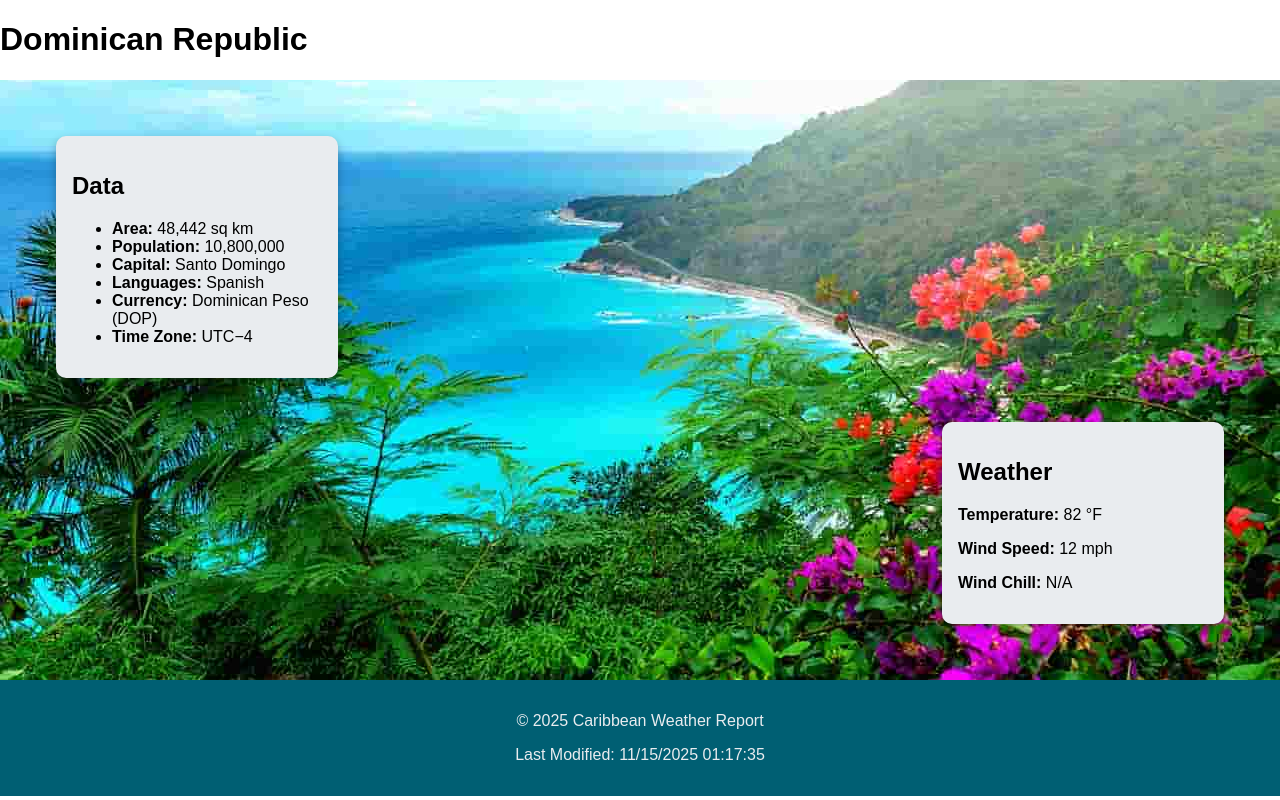
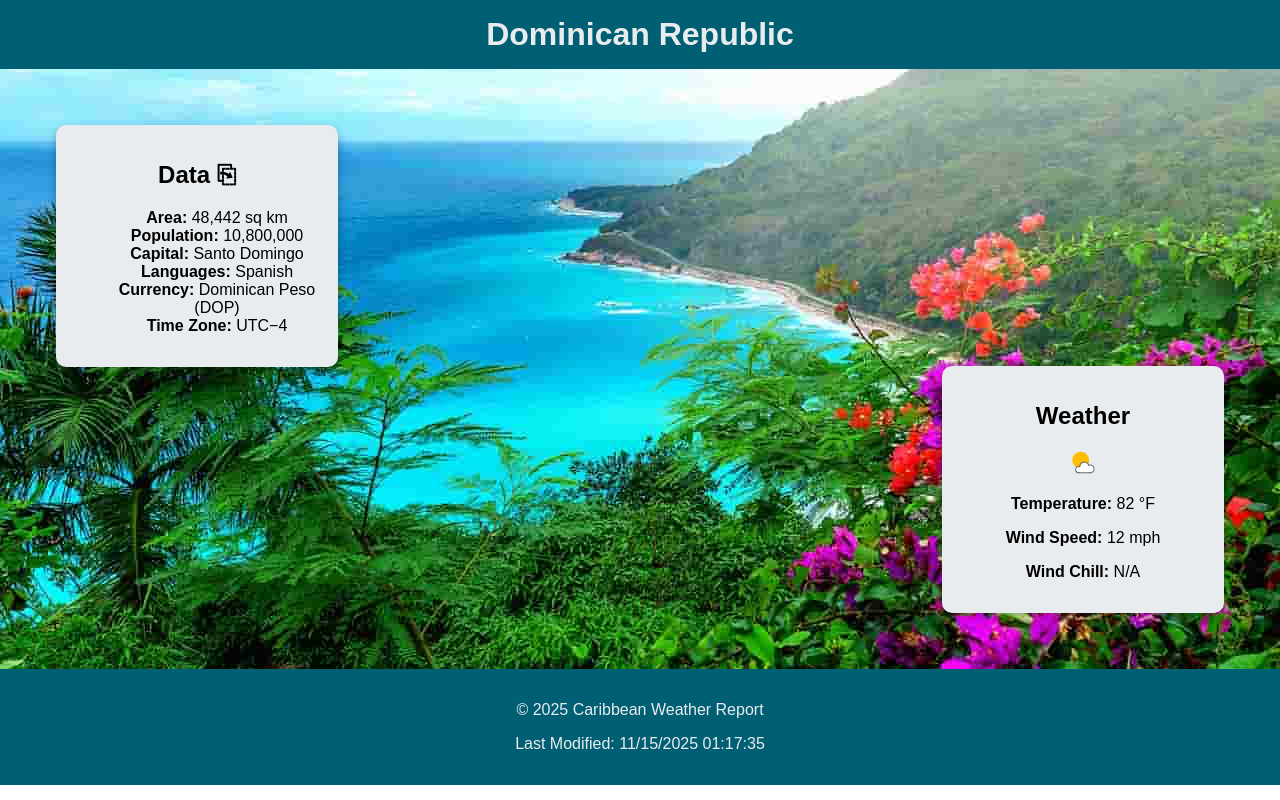
Before and after one commit to juliocesar1113/wdd131, a plain HTML site: page place.html in a window 1280 px wide. Drawn offline with Linux system fonts and the light colour scheme; files whose address does not match are found by name.

Commit message:
updated2

```diff
--- a/place.html
+++ b/place.html
@@ -34,7 +34,7 @@
 
         <!-- DATA BOX -->
         <div class="data-box">
-            <h2>Data</h2>
+            <h2 class="data-title">Data</h2>
             <ul class="data-list">
                 <li><strong>Area:</strong> 48,442 sq km</li>
                 <li><strong>Population:</strong> 10,800,000</li>
@@ -48,6 +48,7 @@
         <!-- WEATHER BOX -->
         <div class="weather-box">
             <h2>Weather</h2>
+            <img src="images/weather.svg" alt="sun" class="weather-icon">
             <p><strong>Temperature:</strong> <span id="temp">82</span> °F</p>
             <p><strong>Wind Speed:</strong> <span id="speed">12</span> mph</p>
             <p><strong>Wind Chill:</strong> <span id="windchill"></span></p>
--- a/styles/place.css
+++ b/styles/place.css
@@ -11,8 +11,7 @@ body {
     font-family: Arial, sans-serif;
 }
 
-.page-title::after {
-    content: "";
+.page-title {
     text-align: center;
     padding: 1rem 0;
     margin: 0;
@@ -32,6 +31,16 @@ body {
     display: block;
 }
 
+.weather-icon {
+    width:10%;
+    height: auto;
+    display: flexbox;
+}
+
+.data-title::after {
+    content: " ⎘";
+}
+
 .data-box,
 .weather-box {
     background: var(--light);
@@ -39,7 +48,11 @@ body {
     margin: 1rem;
     border-radius: 10px;
     box-shadow: 0px 4px 10px rgba(0,0,0,0.3);
-    position: static;
+    text-align: center;
+}
+
+.data-box li {
+    list-style: none;
 }
 
 /* DESKTOP MODE */
```
Also changed, not shown: images/weather.svg (added), 1 other file.
